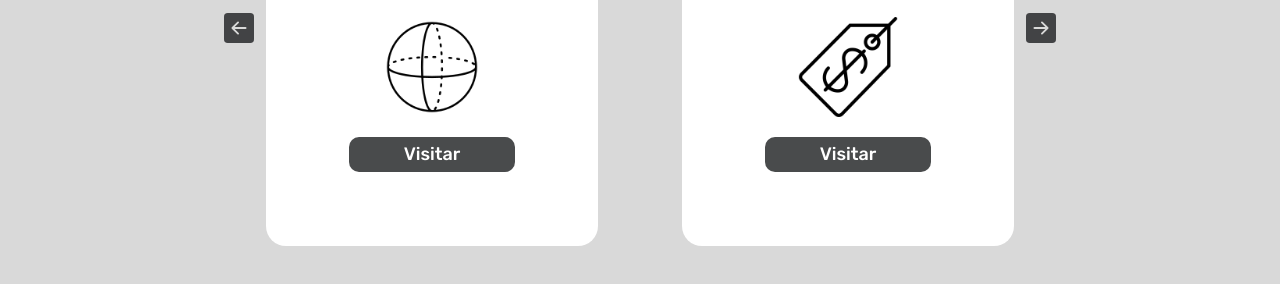
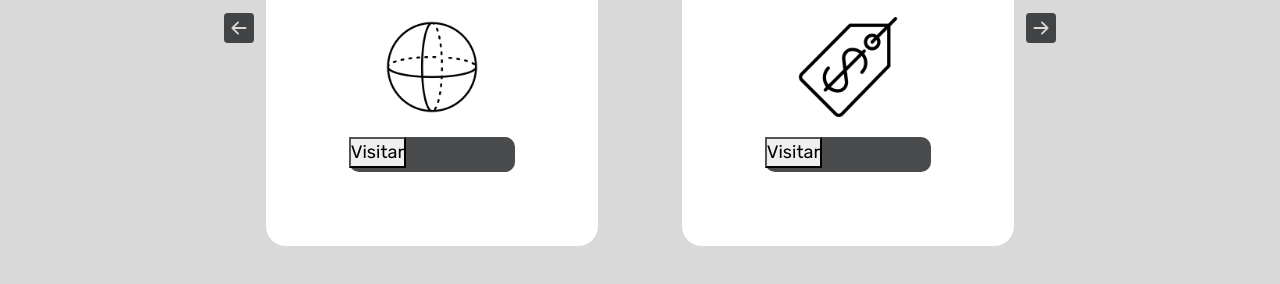
Before and after one commit to davidalejo32/JS1-Talleres, a plain HTML site: page index.html in a window 1280 px wide. Shown: the part 571-855 px from the top of the page. Drawn offline with nearby package versions, Linux system fonts and the light colour scheme.

Commit message:
Cambios en el los botones html

```diff
--- a/index.html
+++ b/index.html
@@ -28,7 +28,7 @@
          </a>
 
          <div class="nav-container-T">
-            <a href=""><p>T1</p></a>
+            <a href="./taller1/figuras.html"><p>T1</p></a>
             <a href=""><p>T2</p></a>
             <a href=""><p>T3</p></a>
             <a href=""><p>T4</p></a>
@@ -55,7 +55,10 @@
             <figure>
                <img src="./index/img/circle.png" alt="Imagen de una esfera">
             </figure>
-            <button class="botones">Visitar</button>
+            <a href="" class="botones">
+               <button >Visitar</button>
+            </a>
+
          </div>
 
          <div class="taller">
@@ -64,8 +67,9 @@
             <figure>
                <img src="./index/img/price.png" alt="imagen de etiqueta de precio">
             </figure>
-            <button class="botones">Visitar</button>
-
+            <a href="" class="botones">
+               <button >Visitar</button>
+            </a>
          </div>
 
          <div class="taller">
@@ -74,8 +78,9 @@
             <figure>
                <img src="./index/img/discount.png" alt="imagen de descuento">
             </figure>
-            <button class="botones">Visitar</button>
-
+            <a href="" class="botones">
+               <button >Visitar</button>
+            </a>
          </div>
 
          <div class="taller">
@@ -84,8 +89,9 @@
             <figure>
                <img src="./index/img/dollar.png" alt="imagen de precio">
             </figure>
-            <button class="botones">Visitar</button>
-
+            <a href="" class="botones">
+               <button >Visitar</button>
+            </a>
          </div>
       </div>
 
```
